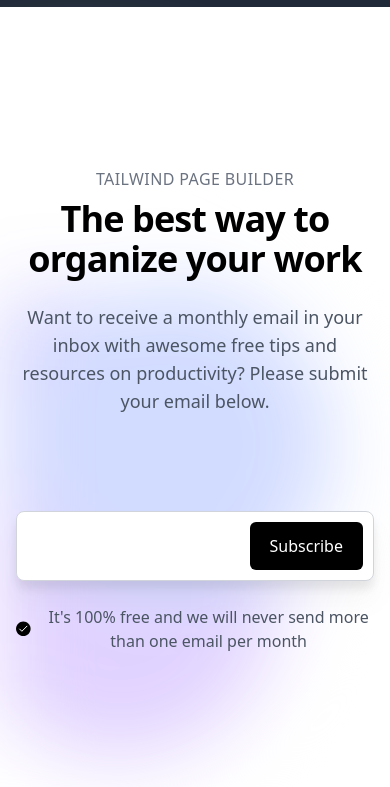
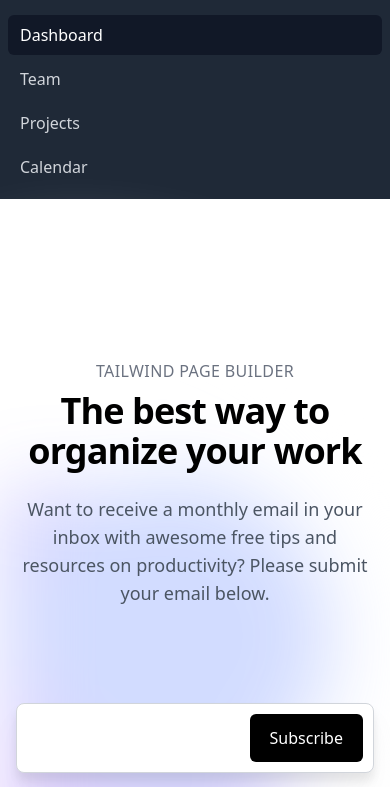
Before and after one commit to neonwatty/coat_o_paint, a plain HTML site: page index.html in a window 390 px wide. Both pictures are taken after a click on the button "Open main menu". Shown: the part 57-844 px from the top of the page. Drawn offline with nearby package versions, Linux system fonts and the light colour scheme.

Commit message:
dropdown work

```diff
--- a/js/dropdown.js
+++ b/js/dropdown.js
@@ -1,14 +1,16 @@
 document.addEventListener("DOMContentLoaded", () => {
   setTimeout(() => {
-    const mobileMenu = document.querySelector("#menu-button");
+    const mobileMenuButton = document.querySelector("#menu-button");
     const menuButtonHidden = document.querySelector("#menu-button-hidden");
     const menuButtonOpen = document.querySelector("#menu-button-open");
+    const mobileMenu = document.querySelector("#mobile-menu");
 
     function showMenu() {
       console.log("hamburger menu clicked");
       menuButtonOpen.classList.toggle("hidden");
       menuButtonHidden.classList.toggle("hidden");
+      mobileMenu.classList.toggle("hidden");
     }
-    mobileMenu.addEventListener("click", showMenu);
+    mobileMenuButton.addEventListener("click", showMenu);
   }, 500);
 });
--- a/partials/nav.html
+++ b/partials/nav.html
@@ -58,8 +58,6 @@
         <div
           class="flex flex-1 items-center justify-center sm:items-stretch sm:justify-start"
           id="menu-div"
-          STOPPED
-          HERE
         >
           <div class="flex flex-shrink-0 items-center">
             <img
```
